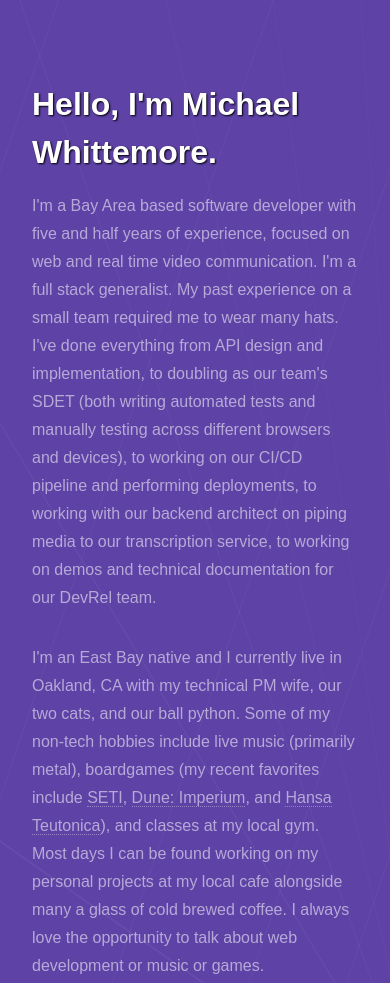
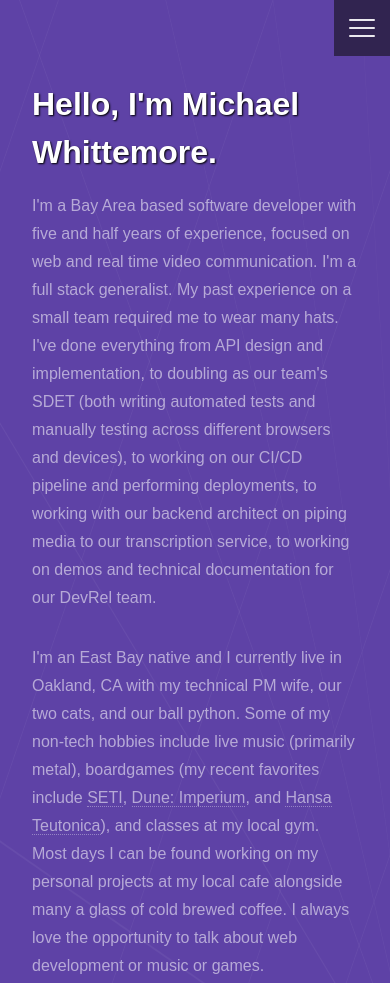
Before and after one commit to michaelwhittemore/michael-whittemore-portfolio, a website built with Vite: page index.html in a window 390 px wide. Shown: the top 983 px of the page. Built offline with nearby package versions, Linux system fonts and the light colour scheme.

Commit message:
add mobile hamburger navigation
Fixed sidebar hidden on small screens by adding a hamburger toggle button.
Nav slides down on tap and closes when a link is selected. Also fixes
horizontal overflow on mobile by scoping overflow-x: hidden to #wrapper.

```diff
--- a/index.html
+++ b/index.html
@@ -14,6 +14,11 @@
 	<script type="module" src="/src/main.ts"></script>
 	<!-- Sidebar -->
 	<section id="sidebar">
+		<button id="hamburger" aria-label="Open navigation" aria-expanded="false">
+			<span></span>
+			<span></span>
+			<span></span>
+		</button>
 		<div class="inner">
 			<nav>
 				<ul>
--- a/src/main.css
+++ b/src/main.css
@@ -1081,6 +1081,106 @@ input {
 			}
 
 		}
+/* Hamburger */
+
+#hamburger {
+	display: none;
+}
+
+@media screen and (max-width: 736px) {
+
+	#wrapper {
+		overflow-x: hidden;
+	}
+
+	#hamburger {
+		display: flex;
+		flex-direction: column;
+		justify-content: center;
+		align-items: center;
+		gap: 6px;
+		background: #312450;
+		border: none !important;
+		border-radius: 0 !important;
+		cursor: pointer;
+		height: 56px;
+		width: 56px;
+		padding: 0;
+		position: fixed;
+		top: 0;
+		right: 0;
+		z-index: 10001;
+	}
+
+	#hamburger span {
+		display: block;
+		width: 26px;
+		height: 2px;
+		background: rgba(255, 255, 255, 0.9);
+		border-radius: 2px;
+		transition: transform 0.25s ease, opacity 0.25s ease;
+	}
+
+	#hamburger.open span:nth-child(1) {
+		transform: translateY(8px) rotate(45deg);
+	}
+
+	#hamburger.open span:nth-child(2) {
+		opacity: 0;
+	}
+
+	#hamburger.open span:nth-child(3) {
+		transform: translateY(-8px) rotate(-45deg);
+	}
+
+	#sidebar {
+		display: block !important;
+		height: auto !important;
+		max-height: 0;
+		overflow: hidden !important;
+		padding: 0 !important;
+		line-height: normal !important;
+		transition: max-height 0.3s ease;
+		text-align: left !important;
+	}
+
+	#sidebar.open {
+		max-height: 25em;
+		padding: 2em 1.5em !important;
+	}
+
+	#sidebar > .inner {
+		flex-direction: column !important;
+		height: auto !important;
+		line-height: normal !important;
+	}
+
+	#sidebar nav {
+		height: auto !important;
+		line-height: normal !important;
+	}
+
+	#sidebar nav ul {
+		flex-direction: column !important;
+		height: auto !important;
+		line-height: normal !important;
+	}
+
+	#sidebar nav ul li {
+		height: auto !important;
+		line-height: normal !important;
+		margin: 0 !important;
+	}
+
+	#sidebar nav a {
+		height: auto !important;
+		font-size: 0.85em !important;
+		line-height: 1.75 !important;
+		padding: 0.75em 0 !important;
+	}
+
+}
+
 /* ------ Quick hacks ----- */
 #vue-clicker{
 	padding-top: 1.5em;
--- a/src/main.ts
+++ b/src/main.ts
@@ -1,8 +1,24 @@
 import './main.css'
 
 window.onload = () => {
-    // Load in animations
     window.setTimeout(function () {
         document.body.classList.remove('is-preload');
     }, 100);
+
+    const hamburger = document.getElementById('hamburger');
+    const sidebar = document.getElementById('sidebar');
+
+    hamburger?.addEventListener('click', () => {
+        const isOpen = sidebar?.classList.toggle('open');
+        hamburger.setAttribute('aria-expanded', String(!!isOpen));
+        hamburger.classList.toggle('open');
+    });
+
+    sidebar?.querySelectorAll('a').forEach(link => {
+        link.addEventListener('click', () => {
+            sidebar.classList.remove('open');
+            hamburger?.classList.remove('open');
+            hamburger?.setAttribute('aria-expanded', 'false');
+        });
+    });
 };
```
